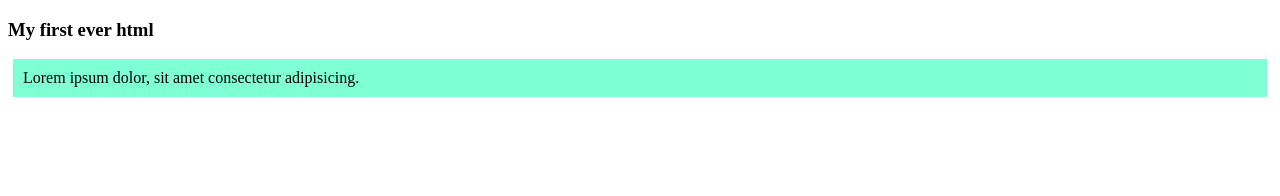
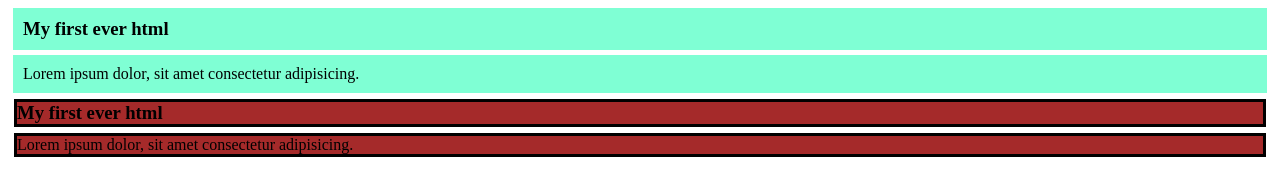
Before and after one commit to Abdullah-Al-Ovi/my-first-github-repo, a plain HTML site: page index.html in a window 1280 px wide. Drawn offline with Linux system fonts and the light colour scheme.

Commit message:
some more styles

```diff
--- a/index.html
+++ b/index.html
@@ -7,7 +7,9 @@
     <link rel="stylesheet" href="styles.css">
 </head>
 <body>
-    <h3 class="fist">My first ever html</h3>
+    <h3 class="first">My first ever html</h3>
     <div class="first">Lorem ipsum dolor, sit amet consectetur adipisicing.</div>
+    <h3 class="second">My first ever html</h3>
+    <div class="second">Lorem ipsum dolor, sit amet consectetur adipisicing.</div>
 </body>
 </html>
--- a/styles.css
+++ b/styles.css
@@ -4,3 +4,9 @@
     padding: 10px;
     margin: 5px;
 }
+.second{
+    background-color: brown;
+    border: 3px solid black;
+    margin: 6px;
+
+}
```
